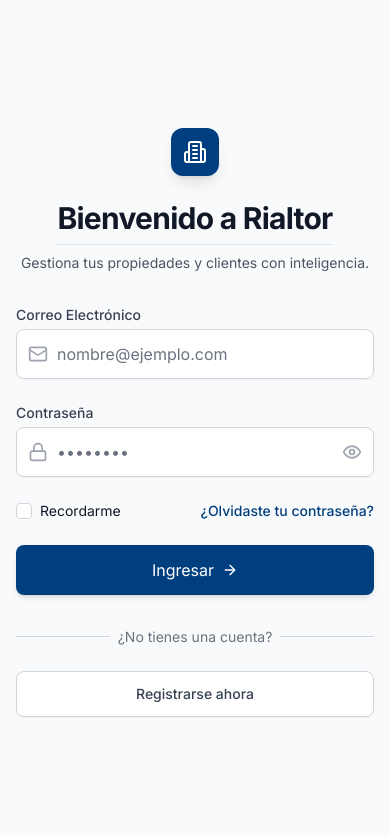
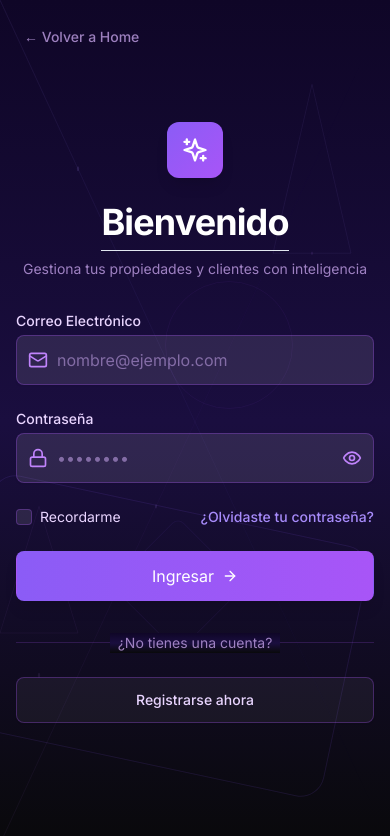
Before and after one commit to Tabix-Group/rialtor, a Next.js app in the folder frontend/: page /auth/login in a window 390 px wide. Shown: the top 836 px of the page. Built offline with nearby package versions, Linux system fonts and the light colour scheme.

Commit message:
mejoras login y register

```diff
--- a/frontend/src/app/auth/login/page.tsx
+++ b/frontend/src/app/auth/login/page.tsx
@@ -1,7 +1,7 @@
 'use client'
 
 import { useState } from 'react'
-import { Eye, EyeOff, Lock, Mail, ArrowRight, Building2 } from 'lucide-react'
+import { Eye, EyeOff, Lock, Mail, ArrowRight, Sparkles } from 'lucide-react'
 import Link from 'next/link'
 import Image from 'next/image'
 
@@ -11,6 +11,52 @@ export default function LoginPage() {
   const [showPassword, setShowPassword] = useState(false)
   const [isLoading, setIsLoading] = useState(false)
   const [error, setError] = useState('')
+
+  // Componente de fondo decorativo con líneas y elementos (igual a la landing)
+  const BackgroundElements = () => (
+    <div className="fixed inset-0 overflow-hidden pointer-events-none">
+      {/* Líneas diagonales */}
+      <svg
+        className="absolute inset-0 w-full h-full opacity-30"
+        viewBox="0 0 1000 1000"
+        preserveAspectRatio="none"
+      >
+        <defs>
+          <linearGradient id="lineGrad1" x1="0%" y1="0%" x2="100%" y2="100%">
+            <stop offset="0%" style={{ stopColor: '#a78bfa', stopOpacity: 0.3 }} />
+            <stop offset="100%" style={{ stopColor: '#6366f1', stopOpacity: 0 }} />
+          </linearGradient>
+          <linearGradient id="lineGrad2" x1="0%" y1="100%" x2="100%" y2="0%">
+            <stop offset="0%" style={{ stopColor: '#c084fc', stopOpacity: 0.2 }} />
+            <stop offset="100%" style={{ stopColor: '#7c3aed', stopOpacity: 0 }} />
+          </linearGradient>
+        </defs>
+
+        {/* Líneas principales */}
+        <line x1="0" y1="0" x2="1000" y2="1000" stroke="url(#lineGrad1)" strokeWidth="2" />
+        <line x1="1000" y1="0" x2="0" y2="1000" stroke="url(#lineGrad2)" strokeWidth="2" />
+        <line x1="500" y1="0" x2="500" y2="1000" stroke="url(#lineGrad1)" strokeWidth="1" opacity="0.5" />
+
+        {/* Triángulos decorativos */}
+        <polygon points="800,100 900,300 700,300" fill="none" stroke="#a78bfa" strokeWidth="1" opacity="0.4" />
+        <polygon points="100,600 200,750 0,750" fill="none" stroke="#c084fc" strokeWidth="1" opacity="0.3" />
+
+        {/* Puntos/Nodos */}
+        <circle cx="200" cy="200" r="3" fill="#a78bfa" opacity="0.5" />
+        <circle cx="800" cy="300" r="2" fill="#c084fc" opacity="0.4" />
+        <circle cx="400" cy="600" r="2.5" fill="#a78bfa" opacity="0.4" />
+        <circle cx="750" cy="700" r="2" fill="#7c3aed" opacity="0.3" />
+        <circle cx="100" cy="800" r="3" fill="#c084fc" opacity="0.3" />
+      </svg>
+
+      {/* Rectángulo decorativo en la esquina inferior derecha */}
+      <div className="absolute bottom-20 right-10 w-96 h-64 border border-violet-500/30 rounded-3xl opacity-40 transform rotate-12" />
+
+      {/* Pequeños elementos flotantes */}
+      <div className="absolute top-1/3 right-1/4 w-32 h-32 border border-purple-500/20 rounded-full opacity-30" />
+      <div className="absolute bottom-1/4 left-1/3 w-24 h-24 border border-violet-500/25 rounded-lg opacity-25 transform -rotate-45" />
+    </div>
+  )
 
   const handleSubmit = async (e: React.FormEvent) => {
     e.preventDefault()
@@ -55,32 +101,41 @@ export default function LoginPage() {
   }
 
   return (
-    <div className="min-h-screen flex bg-background">
+    <div className="min-h-screen flex bg-gradient-to-b from-[#0f0627] via-[#1a0e3f] to-[#09090b] text-white overflow-hidden">
+      <BackgroundElements />
       {/* Lado Izquierdo - Formulario */}
-      <div className="flex-1 flex flex-col justify-center py-12 px-4 sm:px-6 lg:px-20 xl:px-24 animate-fade-in">
+      <div className="flex-1 flex flex-col justify-center py-12 px-4 sm:px-6 lg:px-20 xl:px-24 animate-fade-in relative z-10">
+        <div className="absolute top-6 left-6">
+          <Link
+            href="/"
+            className="inline-flex items-center gap-2 text-sm font-medium text-purple-300/70 hover:text-white transition-colors"
+          >
+            ← Volver a Home
+          </Link>
+        </div>
         <div className="mx-auto w-full max-w-sm lg:w-96">
           <div className="flex flex-col items-center lg:items-start">
-            {/* Logo Placeholder o Icono */}
-            <div className="h-12 w-12 bg-remax-blue rounded-xl flex items-center justify-center shadow-lg mb-6">
-              <Building2 className="h-6 w-6 text-white" />
+            {/* Logo - Icono mejorado */}
+            <div className="h-14 w-14 bg-gradient-to-br from-violet-500 to-purple-500 rounded-xl flex items-center justify-center shadow-lg mb-6 hover:shadow-xl transition-shadow">
+              <Sparkles className="h-7 w-7 text-white" />
             </div>
-            <h2 className="text-3xl font-bold tracking-tight text-gray-900">
-              Bienvenido a Rialtor
+            <h2 className="text-4xl font-bold tracking-tight text-white">
+              Bienvenido
             </h2>
-            <p className="mt-2 text-sm text-gray-600 text-center lg:text-left">
-              Gestiona tus propiedades y clientes con inteligencia.
+            <p className="mt-2 text-sm text-purple-300/70 text-center lg:text-left">
+              Gestiona tus propiedades y clientes con inteligencia
             </p>
           </div>
 
           <div className="mt-8">
             <form onSubmit={handleSubmit} className="space-y-6">
               <div>
-                <label htmlFor="email" className="block text-sm font-medium text-gray-700">
+                <label htmlFor="email" className="block text-sm font-medium text-purple-200">
                   Correo Electrónico
                 </label>
                 <div className="mt-1 relative rounded-md shadow-sm">
                   <div className="absolute inset-y-0 left-0 pl-3 flex items-center pointer-events-none">
-                    <Mail className="h-5 w-5 text-gray-400" />
+                    <Mail className="h-5 w-5 text-purple-400" />
                   </div>
                   <input
                     id="email"
@@ -90,19 +145,19 @@ export default function LoginPage() {
                     required
                     value={email}
                     onChange={(e) => setEmail(e.target.value)}
-                    className="block w-full pl-10 pr-3 py-3 border border-gray-300 rounded-lg focus:ring-remax-blue focus:border-remax-blue sm:text-sm transition-colors"
+                    className="block w-full pl-10 pr-3 py-3 bg-white/10 border border-purple-500/30 rounded-lg text-white placeholder-purple-300/50 focus:ring-violet-500 focus:border-violet-500 focus:outline-none focus:ring-2 sm:text-sm transition-colors hover:bg-white/15"
                     placeholder="nombre@ejemplo.com"
                   />
                 </div>
               </div>
 
               <div>
-                <label htmlFor="password" className="block text-sm font-medium text-gray-700">
+                <label htmlFor="password" className="block text-sm font-medium text-purple-200">
                   Contraseña
                 </label>
                 <div className="mt-1 relative rounded-md shadow-sm">
                   <div className="absolute inset-y-0 left-0 pl-3 flex items-center pointer-events-none">
-                    <Lock className="h-5 w-5 text-gray-400" />
+                    <Lock className="h-5 w-5 text-purple-400" />
                   </div>
                   <input
                     id="password"
@@ -112,14 +167,14 @@ export default function LoginPage() {
                     required
                     value={password}
                     onChange={(e) => setPassword(e.target.value)}
-                    className="block w-full pl-10 pr-10 py-3 border border-gray-300 rounded-lg focus:ring-remax-blue focus:border-remax-blue sm:text-sm transition-colors"
+                    className="block w-full pl-10 pr-10 py-3 bg-white/10 border border-purple-500/30 rounded-lg text-white placeholder-purple-300/50 focus:ring-violet-500 focus:border-violet-500 focus:outline-none focus:ring-2 sm:text-sm transition-colors hover:bg-white/15"
                     placeholder="••••••••"
                   />
                   <div className="absolute inset-y-0 right-0 pr-3 flex items-center">
                     <button
                       type="button"
                       onClick={() => setShowPassword(!showPassword)}
-                      className="text-gray-400 hover:text-gray-500 focus:outline-none"
+                      className="text-purple-400 hover:text-purple-200 focus:outline-none transition-colors"
                     >
                       {showPassword ? (
                         <EyeOff className="h-5 w-5" />
@@ -137,25 +192,25 @@ export default function LoginPage() {
                     id="remember-me"
                     name="remember-me"
                     type="checkbox"
-                    className="h-4 w-4 text-remax-blue focus:ring-remax-blue border-gray-300 rounded"
+                    className="h-4 w-4 text-violet-500 focus:ring-violet-500 border-purple-500/30 rounded bg-white/10"
                   />
-                  <label htmlFor="remember-me" className="ml-2 block text-sm text-gray-900">
+                  <label htmlFor="remember-me" className="ml-2 block text-sm text-purple-200">
                     Recordarme
                   </label>
                 </div>
 
                 <div className="text-sm">
-                  <a href="#" className="font-medium text-remax-blue hover:text-remax-blue-dark transition-colors">
+                  <a href="#" className="font-medium text-violet-400 hover:text-violet-300 transition-colors">
                     ¿Olvidaste tu contraseña?
                   </a>
                 </div>
               </div>
 
               {error && (
-                <div className="rounded-md bg-red-50 p-4 border border-red-200 animate-pulse-subtle">
+                <div className="rounded-md bg-red-500/10 p-4 border border-red-500/30 animate-pulse-subtle">
                   <div className="flex">
                     <div className="ml-3">
-                      <h3 className="text-sm font-medium text-red-800">{error}</h3>
+                      <h3 className="text-sm font-medium text-red-200 whitespace-pre-wrap">{error}</h3>
                     </div>
                   </div>
                 </div>
@@ -165,7 +220,7 @@ export default function LoginPage() {
                 <button
                   type="submit"
                   disabled={isLoading}
-                  className="group relative w-full flex justify-center py-3 px-4 border border-transparent rounded-lg text-white bg-remax-blue hover:bg-remax-blue-dark focus:outline-none focus:ring-2 focus:ring-offset-2 focus:ring-remax-blue transition-all shadow-md hover:shadow-lg disabled:opacity-70 disabled:cursor-not-allowed"
+                  className="group relative w-full flex justify-center py-3 px-4 border border-transparent rounded-lg text-white bg-gradient-to-r from-violet-500 to-purple-500 hover:from-violet-600 hover:to-purple-600 focus:outline-none focus:ring-2 focus:ring-offset-2 focus:ring-violet-500 focus:ring-offset-[#0f0627] transition-all shadow-lg hover:shadow-xl disabled:opacity-70 disabled:cursor-not-allowed"
                 >
                   {isLoading ? (
                     <span className="flex items-center">
@@ -188,10 +243,10 @@ export default function LoginPage() {
             <div className="mt-8">
               <div className="relative">
                 <div className="absolute inset-0 flex items-center">
-                  <div className="w-full border-t border-gray-300" />
+                  <div className="w-full border-t border-purple-500/20" />
                 </div>
                 <div className="relative flex justify-center text-sm">
-                  <span className="px-2 bg-background text-gray-500">
+                  <span className="px-2 bg-gradient-to-b from-[#0f0627] via-[#1a0e3f] to-[#09090b] text-purple-300/70">
                     ¿No tienes una cuenta?
                   </span>
                 </div>
@@ -200,7 +255,7 @@ export default function LoginPage() {
               <div className="mt-6">
                 <Link
                   href="/auth/register"
-                  className="w-full flex justify-center py-3 px-4 border border-gray-300 rounded-lg shadow-sm bg-white text-sm font-medium text-gray-700 hover:bg-gray-50 transition-colors"
+                  className="w-full flex justify-center py-3 px-4 border border-purple-500/30 rounded-lg shadow-sm bg-white/5 text-sm font-medium text-purple-200 hover:bg-white/10 hover:border-purple-500/50 transition-colors"
                 >
                   Registrarse ahora
                 </Link>
@@ -212,8 +267,7 @@ export default function LoginPage() {
 
       {/* Lado Derecho - Imagen Decorativa */}
       <div className="hidden lg:block relative w-0 flex-1 overflow-hidden">
-        <div className="absolute inset-0 bg-gradient-to-br from-remax-blue/90 to-remax-blue-dark/90 mix-blend-multiply z-10" />
-        {/* NOTA: Puedes reemplazar el src con tu imagen 'REAL.png' o similar */}
+        <div className="absolute inset-0 bg-gradient-to-l from-violet-600/40 to-transparent z-10" />
         <Image
           className="absolute inset-0 h-full w-full object-cover"
           src="https://images.unsplash.com/photo-1486406146926-c627a92ad1ab?ixlib=rb-4.0.3&ixid=M3wxMjA3fDB8MHxwaG90by1wYWdlfHx8fGVufDB8fHx8fA%3D%3D&auto=format&fit=crop&w=2070&q=80"
@@ -228,7 +282,7 @@ export default function LoginPage() {
               <p className="text-lg font-medium">
                 &ldquo;Rialtor ha transformado la manera en que gestiono mis clientes. La automatización y los reportes son de otro nivel.&rdquo;
               </p>
-              <footer className="text-sm font-medium text-remax-orange-100">
+              <footer className="text-sm font-medium text-purple-200">
                 — Agente Top Producer
               </footer>
             </blockquote>
```
Also changed, not shown: frontend/src/app/auth/register/page.tsx (+91 -58 lines), 2 other files (tests, documents, lock files or other folders).
